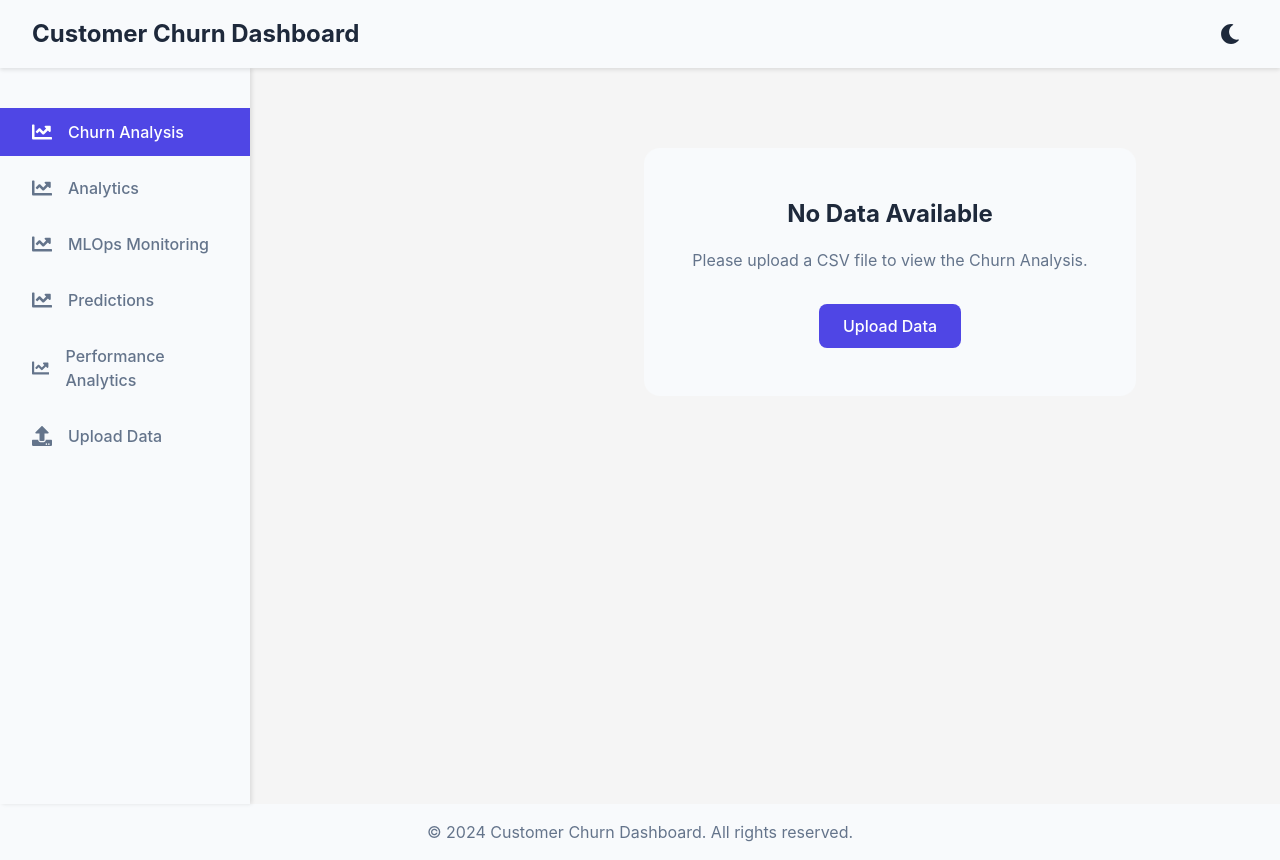
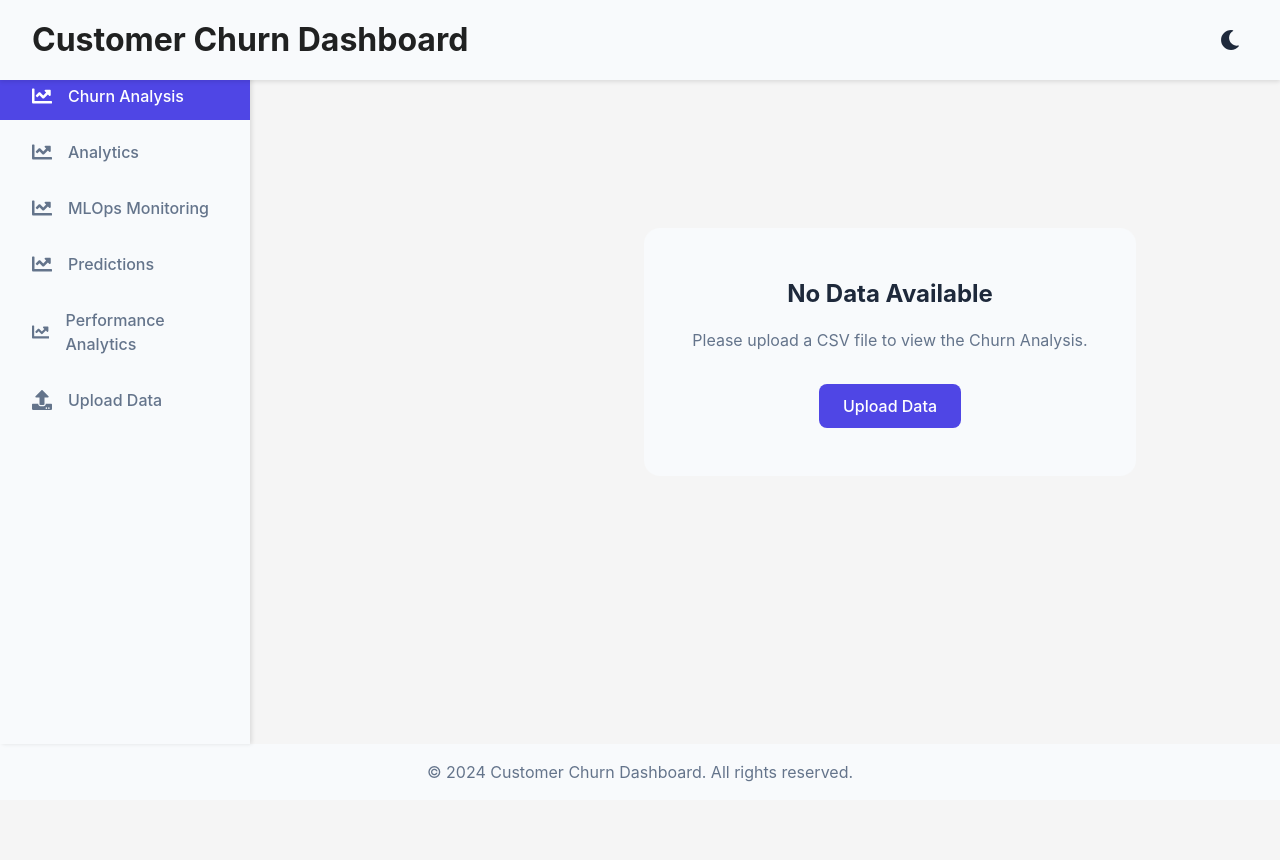
Before and after one commit to ark5234/customer-churn-dashboard, a React (Vite) app: page / in a window 1280 px wide. After the commit the page ends 800 px from the top, so only its background shows below. Built offline with nearby package versions, Linux system fonts and the light colour scheme.

Commit message:
fixed sidebar and navbar problem

```diff
--- a/src/App.css
+++ b/src/App.css
@@ -54,9 +54,67 @@ body {
   background-color: var(--surface-color);
   padding: 1rem 2rem;
   box-shadow: 0 2px 4px rgba(0, 0, 0, 0.1);
-  position: sticky;
+  position: fixed;
   top: 0;
+  left: 0;
+  width: 100vw;
   z-index: 200;
+  transition: none;
+}
+
+/* Remove transparent effect on scroll */
+.app-header.scrolled {
+  background-color: var(--surface-color);
+  box-shadow: 0 2px 4px rgba(0, 0, 0, 0.1);
+  backdrop-filter: none;
+}
+
+/* Scroll-up button styles (to be used in AnalyticsPage) */
+.scroll-up-btn {
+  position: fixed;
+  bottom: 2rem;
+  right: 2rem;
+  background: var(--primary-color);
+  color: #fff;
+  border: none;
+  border-radius: 50%;
+  width: 48px;
+  height: 48px;
+  display: flex;
+  align-items: center;
+  justify-content: center;
+  font-size: 2rem;
+  box-shadow: 0 2px 8px rgba(0,0,0,0.15);
+  cursor: pointer;
+  opacity: 0.85;
+  z-index: 300;
+  transition: opacity 0.2s, background 0.2s;
+  padding: 0;
+}
+
+.scroll-up-btn:hover {
+  opacity: 1;
+  background: var(--primary-hover);
+}
+
+.scroll-up-arrow {
+  animation: bounceUp 1.2s infinite;
+  color: #fff;
+  font-size: 2rem;
+  display: block;
+}
+
+@keyframes bounceUp {
+  0%, 100% { transform: translateY(0); }
+  50% { transform: translateY(-10px); }
+}
+
+.navbar-logo h1 {
+  cursor: pointer;
+  transition: text-decoration 0.2s;
+}
+.navbar-logo h1:hover {
+  text-decoration: underline;
 }
 
 .navbar-flex {
@@ -65,12 +123,6 @@ body {
   align-items: center;
   max-width: 1400px;
   margin: 0 auto;
-}
-
-.navbar-logo h1 {
-  margin: 0;
-  font-size: 1.5rem;
-  color: var(--text-primary);
 }
 
 .navbar-actions {
@@ -104,13 +156,13 @@ body {
   background-color: var(--surface-color);
   padding: 2rem 0;
   position: fixed;
-  top: 56px;
+  top: 88px;
   left: 0;
   transform: translateX(-100%);
   transition: transform 0.3s ease;
   z-index: 150;
   box-shadow: 2px 0 4px rgba(0, 0, 0, 0.1);
-  height: calc(100vh - 56px);
+  height: calc(100vh - 88px);
 }
 
 .sidebar.open {
@@ -172,8 +224,8 @@ body {
 @media (min-width: 1024px) {
   .sidebar {
     position: sticky;
-    top: 64px;
-    height: calc(100vh - 64px);
+    top: 88px;
+    height: calc(100vh - 88px);
     transform: translateX(0);
   }
   .app-main {
@@ -649,3 +701,10 @@ body {
     text-align: left;
   }
 }
+
+.centered-empty-state {
+  min-height: 80vh;
+  display: flex;
+  align-items: center;
+  justify-content: center;
+}
--- a/src/App.jsx
+++ b/src/App.jsx
@@ -1,7 +1,7 @@
 // App.jsx
-import React, { useState } from 'react';
+import React, { useState, useEffect } from 'react';
 import { SpeedInsights } from '@vercel/speed-insights/react';
-import { BrowserRouter as Router, Routes, Route, Link, useLocation } from 'react-router-dom';
+import { BrowserRouter as Router, Routes, Route, Link, useLocation, useNavigate } from 'react-router-dom';
 import { FaChartLine, FaUpload, FaBars, FaTimes, FaMoon, FaSun } from 'react-icons/fa';
 import ChurnDashboard from './components/Dashboard/ChurnDashboard';
 import AnalyticsPage from './components/Dashboard/AnalyticsPage';
@@ -16,13 +16,54 @@ import CssBaseline from '@mui/material/CssBaseline';
 
 const Navigation = () => {
   const location = useLocation();
+  const navigate = useNavigate();
   const [isSidebarOpen, setIsSidebarOpen] = useState(false);
   const [theme, setTheme] = useState('light');
+  const [scrolled, setScrolled] = useState(false);
+
+  useEffect(() => {
+    const handleScroll = () => {
+      setScrolled(window.scrollY > 10);
+    };
+    window.addEventListener('scroll', handleScroll);
+    return () => window.removeEventListener('scroll', handleScroll);
+  }, []);
+
+  useEffect(() => {
+    // Persist theme in localStorage
+    const storedTheme = localStorage.getItem('theme');
+    if (storedTheme) {
+      setTheme(storedTheme);
+      document.documentElement.setAttribute('data-theme', storedTheme);
+    }
+  }, []);
 
   const toggleTheme = () => {
     const newTheme = theme === 'light' ? 'dark' : 'light';
     setTheme(newTheme);
     document.documentElement.setAttribute('data-theme', newTheme);
+    localStorage.setItem('theme', newTheme);
+  };
+
+  const handleLogoClick = (e) => {
+    e.preventDefault();
+    if (location.pathname === '/') {
+      // Try to scroll to Churn Analysis main section
+      const churnSection = document.querySelector('.dashboard-container');
+      if (churnSection) {
+        churnSection.scrollIntoView({ behavior: 'smooth' });
+      } else {
+        window.scrollTo({ top: 0, behavior: 'smooth' });
+      }
+    } else {
+      navigate('/');
+      setTimeout(() => {
+        const churnSection = document.querySelector('.dashboard-container');
+        if (churnSection) {
+          churnSection.scrollIntoView({ behavior: 'smooth' });
+        }
+      }, 300);
+    }
   };
 
   const navItems = [
@@ -35,10 +76,10 @@ const Navigation = () => {
 
   return (
     <>
-      <header className="app-header">
+      <header className={`app-header${scrolled ? ' scrolled' : ''}`}>
         <div className="navbar-flex">
           <div className="navbar-logo">
-            <h1>Customer Churn Dashboard</h1>
+            <h1 onClick={handleLogoClick}>Customer Churn Dashboard</h1>
           </div>
           <div className="navbar-actions">
             <button className="theme-toggle" onClick={toggleTheme}>
--- a/src/components/Dashboard/AnalyticsPage.jsx
+++ b/src/components/Dashboard/AnalyticsPage.jsx
@@ -1,6 +1,6 @@
-import React from 'react';
+import React, { useState, useEffect } from 'react';
 import { useData } from '../../context/DataContext';
-import { FaChartLine, FaUsers, FaMoneyBillWave, FaClock } from 'react-icons/fa';
+import { FaChartLine, FaUsers, FaMoneyBillWave, FaClock, FaArrowUp } from 'react-icons/fa';
 import './AnalyticsPage.css';
 // Import new analysis components
 import FeatureImpact from '../Analysis/sections/FeatureImpact';
@@ -17,6 +17,19 @@ import InsightsSummary from '../Analysis/sections/InsightsSummary';
 
 const AnalyticsPage = () => {
   const { data, isLoading, error } = useData();
+  const [showScrollUp, setShowScrollUp] = useState(false);
+
+  useEffect(() => {
+    const handleScroll = () => {
+      setShowScrollUp(window.scrollY > 200);
+    };
+    window.addEventListener('scroll', handleScroll);
+    return () => window.removeEventListener('scroll', handleScroll);
+  }, []);
+
+  const handleScrollUp = () => {
+    window.scrollTo({ top: 0, behavior: 'smooth' });
+  };
 
   if (isLoading) {
     return <div className="loading">Loading...</div>;
@@ -123,6 +136,11 @@ const AnalyticsPage = () => {
           <InsightsSummary />
         </div>
       </div>
+      {showScrollUp && (
+        <button className="scroll-up-btn" onClick={handleScrollUp} title="Scroll to top">
+          <FaArrowUp className="scroll-up-arrow" />
+        </button>
+      )}
     </div>
   );
 };
--- a/src/components/Dashboard/ChurnDashboard.jsx
+++ b/src/components/Dashboard/ChurnDashboard.jsx
@@ -103,7 +103,7 @@ const ChurnDashboard = () => {
 
   if (!data || data.length === 0) {
     return (
-      <div className="dashboard-container">
+      <div className="dashboard-container centered-empty-state">
         <div className="no-data-message">
           <h2>No Data Available</h2>
           <p>Please upload a CSV file to view the Churn Analysis.</p>
```
